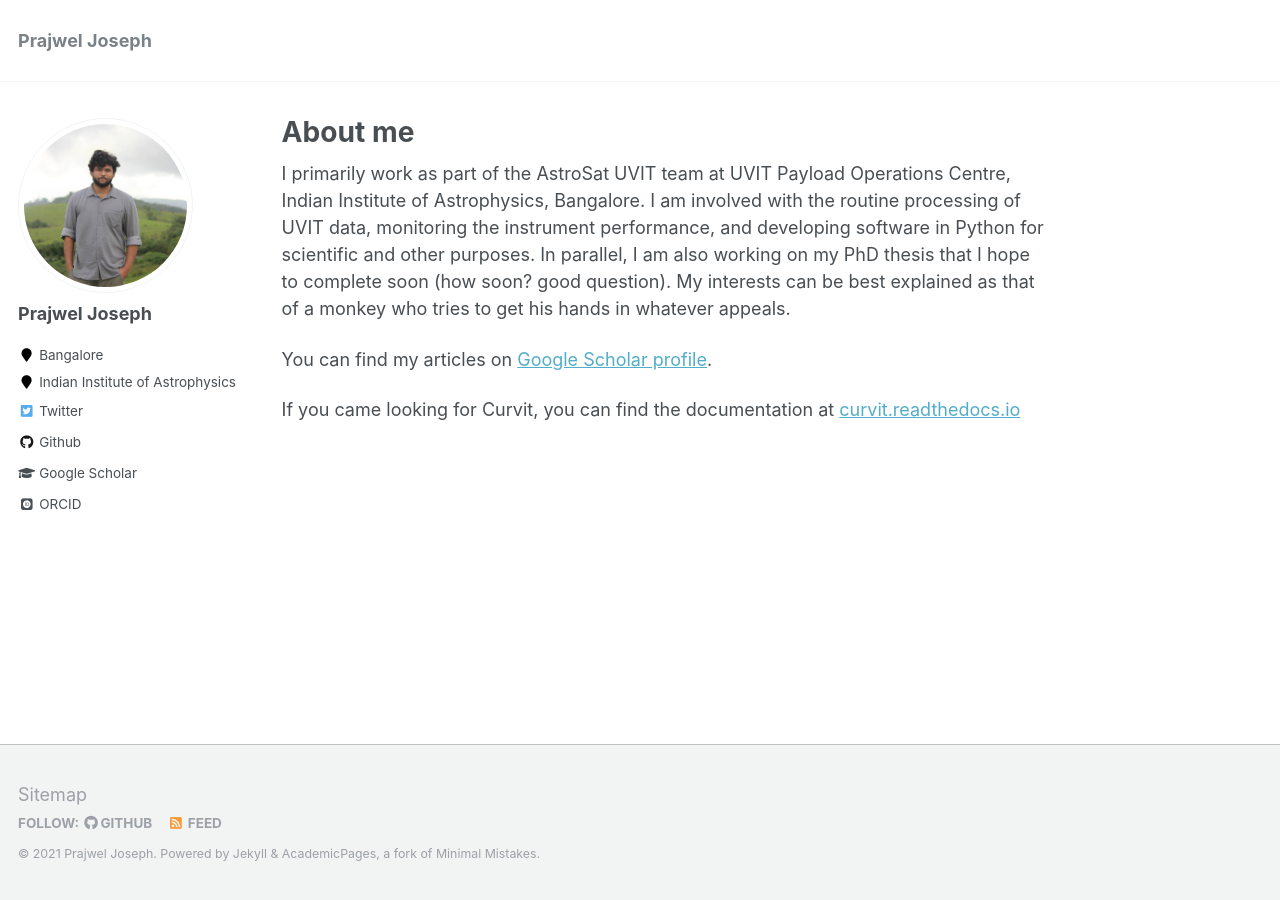
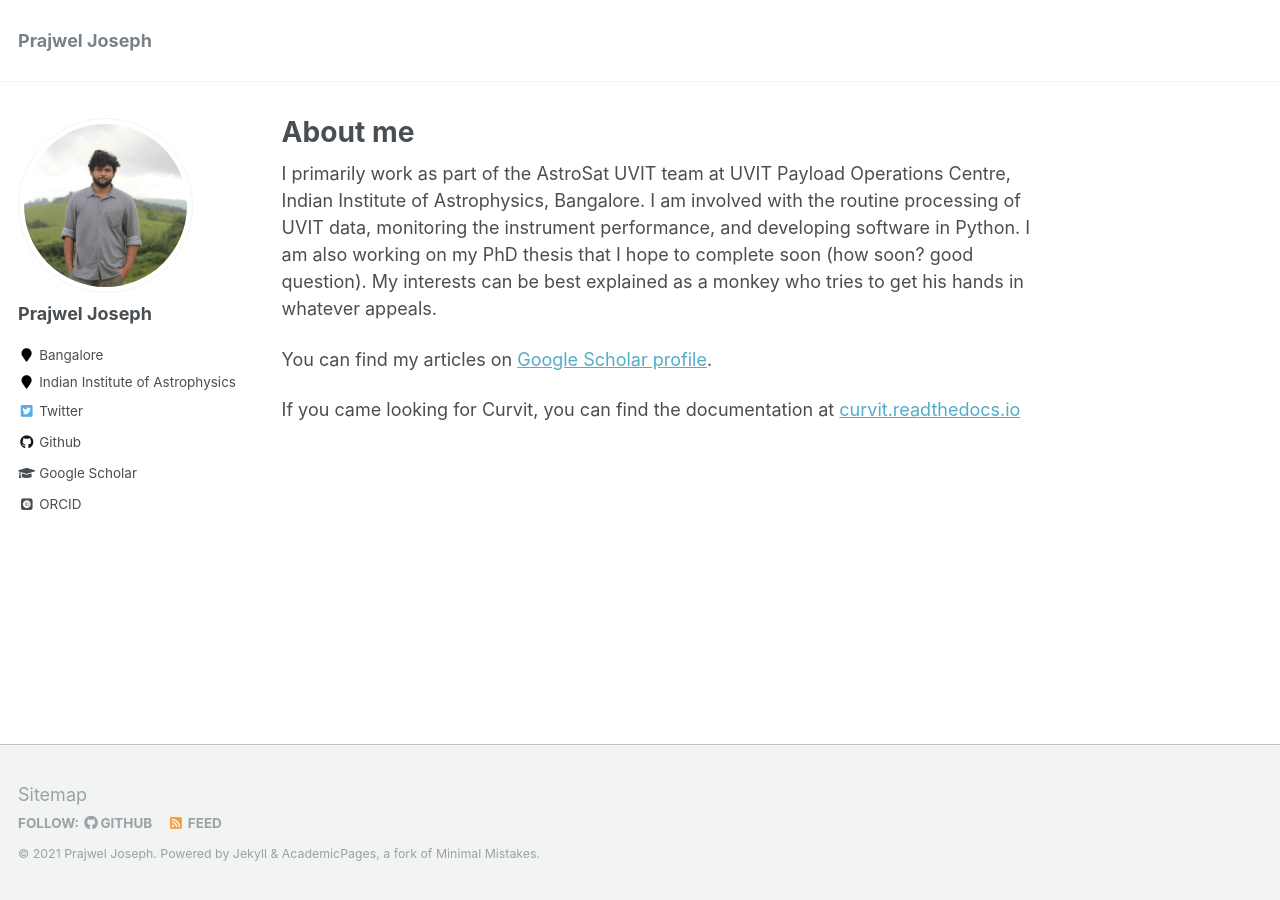
Before and after one commit to prajwel/prajwel.github.io, a Jekyll site: the page built from _pages/about.md, in a window 1280 px wide. Built offline with Jekyll 4.4.1, drawn with Linux system fonts in a browser that asks for light colours; some web fonts are replaced.

Commit message:
small changes

```diff
--- a/_pages/about.md
+++ b/_pages/about.md
@@ -9,7 +9,7 @@
 ---
 
 <!-- I am currently working at the AstroSat UVIT Payload Operations Centre, Indian Institute of Astrophysics, Bangalore.   -->
-I primarily work as part of the AstroSat UVIT team at UVIT Payload Operations Centre, Indian Institute of Astrophysics, Bangalore. I am involved with the routine processing of UVIT data, monitoring the instrument performance, and developing software in Python for scientific and other purposes. In parallel, I am also working on my PhD thesis that I hope to complete soon (how soon? good question). My interests can be best explained as that of a monkey who tries to get his hands in whatever appeals.
+I primarily work as part of the AstroSat UVIT team at UVIT Payload Operations Centre, Indian Institute of Astrophysics, Bangalore. I am involved with the routine processing of UVIT data, monitoring the instrument performance, and developing software in Python. I am also working on my PhD thesis that I hope to complete soon (how soon? good question). My interests can be best explained as a monkey who tries to get his hands in whatever appeals.
 
 You can find my articles on <a href="https://scholar.google.co.in/citations?user=zSnUDggAAAAJ&hl=en">Google Scholar profile</a>.
 
```
